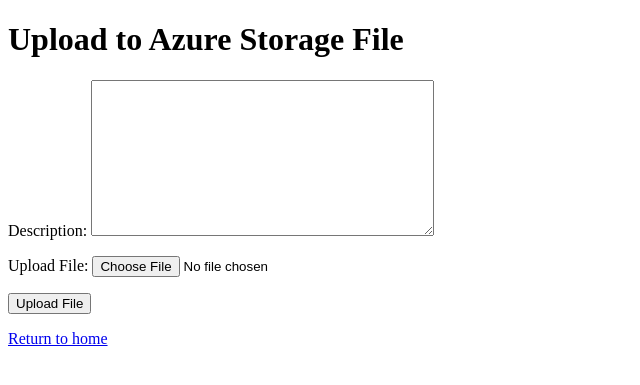
After one commit to hzjapple/azure-python-test1, a Django app: page /upload/ in a window 1280 px wide. The commit adds this page. Shown: the top 385 px of the page, without its empty margins (0-640 px from the left). Run offline with Django 3.2, Linux system fonts and the light colour scheme.

Commit message:
Add simple_upload html and view action

```diff
--- a/posts/urls.py
+++ b/posts/urls.py
@@ -1,9 +1,12 @@
 # posts/urls.py
 from django.urls import path
-
+from django.conf.urls import url
+from posts import views
 from .views import HomePageView, CreatePostView # new
 
 urlpatterns = [
-    path('', HomePageView.as_view(), name='home'),
-    path('post/', CreatePostView.as_view(), name='add_post') # new
+    url(r'^$', views.home, name='home'),
+    path('home/', HomePageView.as_view(), name='home'),
+    path('post/', CreatePostView.as_view(), name='add_post'),  # new
+    url(r'^upload/$', views.simple_upload, name='simple_upload'),
 ]
--- a/posts/views.py
+++ b/posts/views.py
@@ -4,6 +4,11 @@
 
 from .forms import PostForm  # new
 from .models import Post
+
+from django.shortcuts import render, redirect
+from django.core.files.storage import FileSystemStorage
+
+from .models import Document
 
 class HomePageView(ListView):
     model = Post
@@ -15,3 +20,20 @@
     form_class = PostForm
     template_name = 'post.html'
     success_url = reverse_lazy('home')
+
+
+def home(request):
+    documents = Document.objects.all()
+    return render(request, 'home2.html', {'documents': documents })
+
+
+def simple_upload(request):
+    if request.method == 'POST' and request.FILES['myfile']:
+        myfile = request.FILES['myfile']
+        fs = FileSystemStorage()
+        filename = fs.save(myfile.name, myfile)
+        uploaded_file_url = fs.url(filename)
+        return render(request, 'upload.html', {
+            'uploaded_file_url': uploaded_file_url
+        })
+    return render(request, 'upload.html')
--- a/templates/home.html
+++ b/templates/home.html
@@ -1,5 +1,6 @@
 <!-- templates/home.html -->
-<h1>Django Image Uploading</h1>
+<h1>Azure File Uploading</h1>
+<p><a href="{% url 'simple_upload' %}">Upload File to Azure</a></p>
 <ul>
   {% for post in object_list %}
     <h2>{{ post.title }}</h2>
--- /dev/null
+++ b/templates/upload.html
@@ -0,0 +1,25 @@
+<!DOCTYPE html>
+<html lang="en">
+<head>
+    <meta charset="UTF-8">
+    <title>Upload to Azure Storage File</title>
+    <h1>Upload to Azure Storage File</h1>
+</head>
+<body>
+    <form method="post" enctype="multipart/form-data">
+        {% csrf_token %}
+        <p>
+            <label for="id_title">Description:</label>
+            <textarea name="title" cols="40" rows="10" required id="id_title"></textarea>
+        </p>
+        <p>
+            <label> Upload File: </label>
+            <input type="file" name="myfile">
+        </p>
+        <p>
+            <button type="submit">Upload File</button>
+        </p>
+    </form>
+    <p><a href="{% url 'home' %}">Return to home</a></p>
+</body>
+</html>
```
Also changed, not shown: posts/models.py (+7 -0 lines), templates/home2.html (added, +18 -0 lines).
